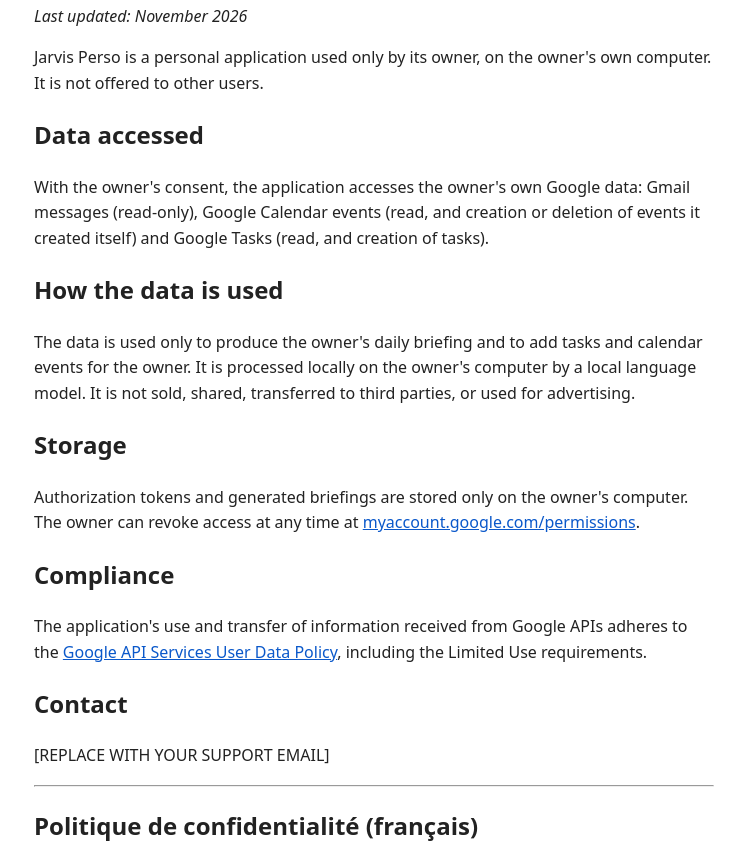
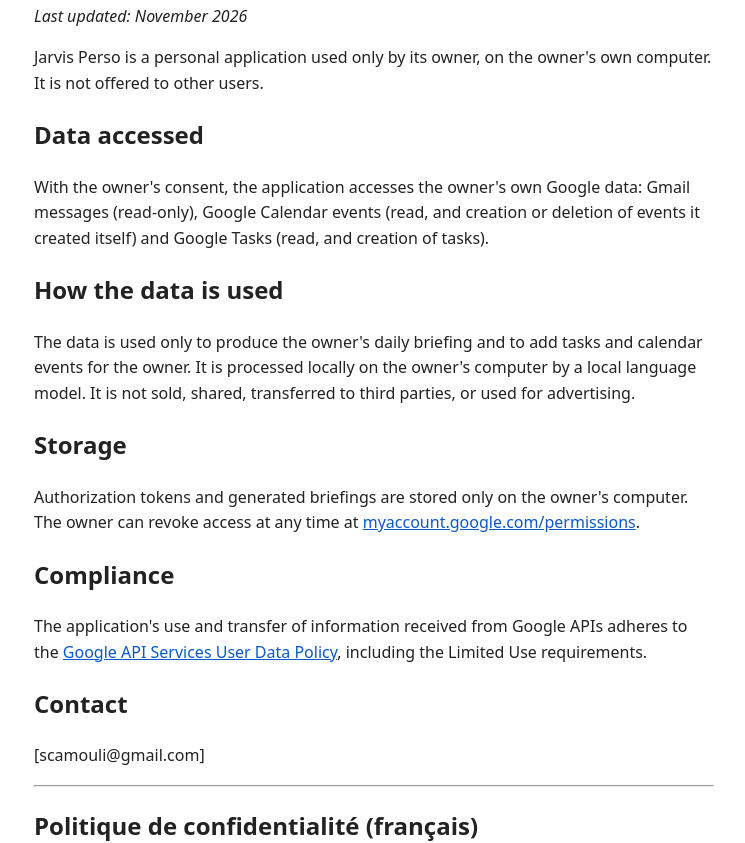
Before and after one commit to Pablit0ss781/Pablit0ss781.github.io, a plain HTML site: page privacy.html in a window 1280 px wide. Shown: the part 109-952 px from the top of the page, without its empty margins (266-1011 px from the left). Drawn offline with Linux system fonts and the light colour scheme.

Commit message:
Update support email in privacy.html

```diff
--- a/privacy.html
+++ b/privacy.html
@@ -24,7 +24,7 @@
 <p>The application's use and transfer of information received from Google APIs adheres to the <a href="https://developers.google.com/terms/api-services-user-data-policy">Google API Services User Data Policy</a>, including the Limited Use requirements.</p>
 
 <h2>Contact</h2>
-<p>[REPLACE WITH YOUR SUPPORT EMAIL]</p>
+<p>[scamouli@gmail.com]</p>
 
 <hr>
 <h2>Politique de confidentialité (français)</h2>
```
